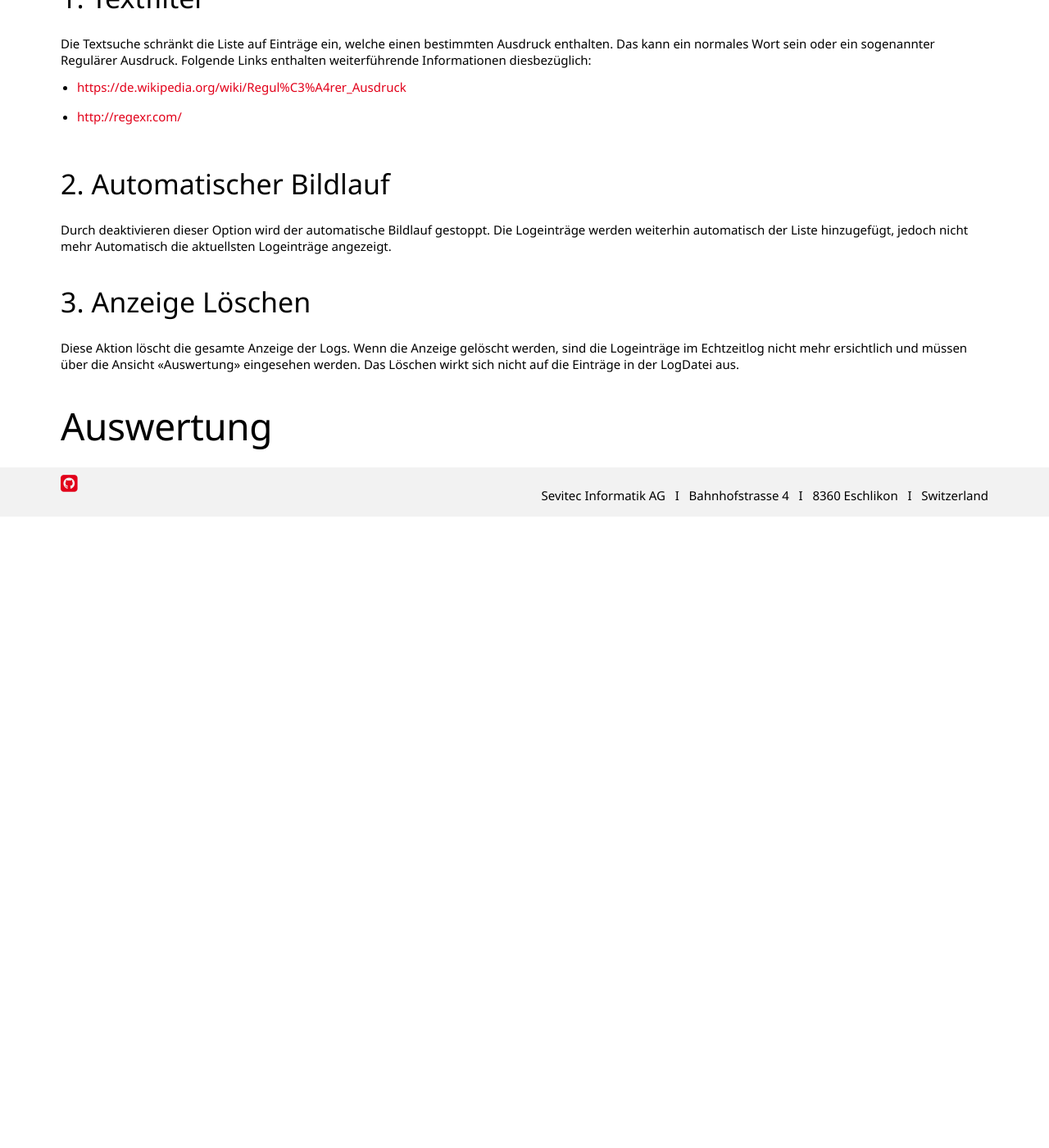
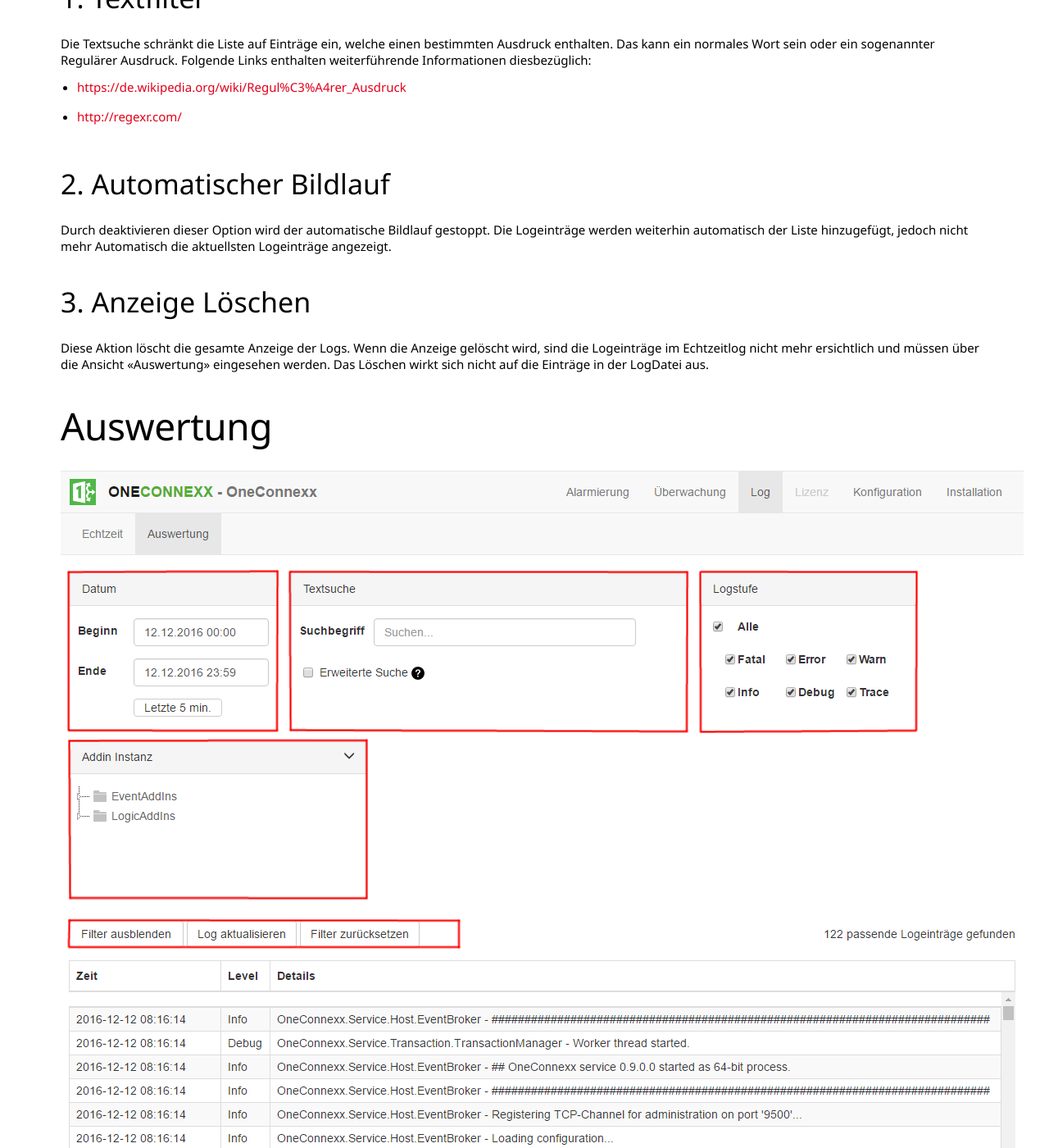
Before and after one commit to primesoft-group/oneconnexx-docs, a Jekyll site: the page built from _pages/webclient/de/log.md, in a window 1280 px wide and 1400 px high, scrolled down 1030 px. Shown: the whole window at 82% size. Built offline with Jekyll 4.4.1, drawn with Linux system fonts in a browser that asks for light colours; nearby versions of some CDN libraries; some web fonts are replaced; before the commit the page ends 1660 px from its top, so only the background shows below that; some of the changed text lies outside the part shown.

Commit message:
Arbeit an Logseite

```diff
--- a/_pages/webclient/de/log.md
+++ b/_pages/webclient/de/log.md
@@ -27,7 +27,17 @@
 
 ### 3. Anzeige Löschen
 
-Diese Aktion löscht die gesamte Anzeige der Logs. Wenn die Anzeige gelöscht werden, sind die Logeinträge im Echtzeitlog nicht mehr ersichtlich und müssen über die Ansicht «Auswertung» eingesehen werden.
+Diese Aktion löscht die gesamte Anzeige der Logs. Wenn die Anzeige gelöscht wird, sind die Logeinträge im Echtzeitlog nicht mehr ersichtlich und müssen über die Ansicht «Auswertung» eingesehen werden.
 Das Löschen wirkt sich nicht auf die Einträge in der LogDatei aus.
 
 ## Auswertung
+
+![X]({{ site.baseUrl }}/assets/content-images/webclient/de/filterlog.png "Log Auswertung")
+
+### 1. Datumsfilter
+
+### 2. Textsuche
+
+### 3. Logstufe
+
+### 4. Addin/Instanz
```
Also changed, not shown: assets/content-images/webclient/de/filterlog.png (added).
